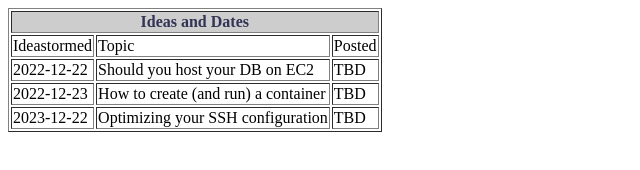
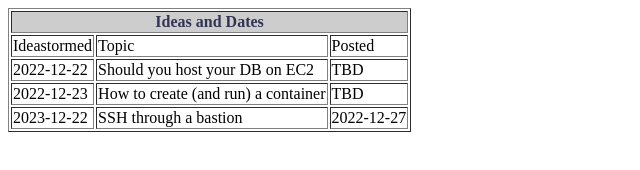
Before and after one commit to KnowBetterCloud/knowbettercloud.com, a plain HTML site: page topics.html in a window 1280 px wide. Shown: the whole page, without its empty margins (0-640 px from the left). Drawn offline with Linux system fonts and the light colour scheme.

Commit message:
generic update

```diff
--- a/topics.html
+++ b/topics.html
@@ -15,7 +15,7 @@
 <TR><TD> Ideastormed </TD> <TD>Topic</TD> <TD>Posted</TD> </TR>
 <TR> <TD> 2022-12-22 </TD> <TD>Should you host your DB on EC2 </TD> <TD> TBD </TD> </TR>
 <TR> <TD> 2022-12-23 </TD> <TD>How to create (and run) a container </TD> <TD> TBD </TD> </TR>
-<TR> <TD> 2023-12-22 </TD> <TD>Optimizing your SSH configuration</TD> <TD> TBD </TD> </TR>
+<TR> <TD> 2023-12-22 </TD> <TD>SSH through a bastion</TD> <TD> 2022-12-27</TD> </TR>
 </TABLE>
 
 </BODY>
```
